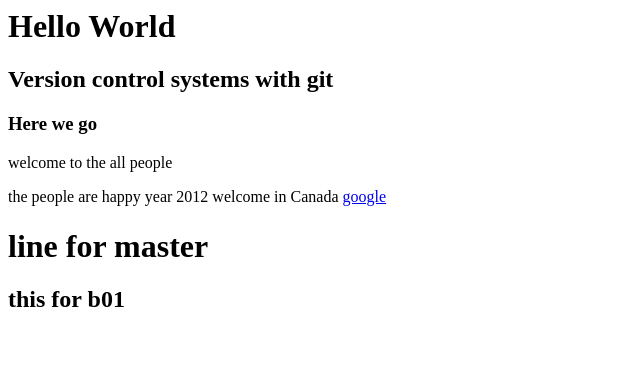
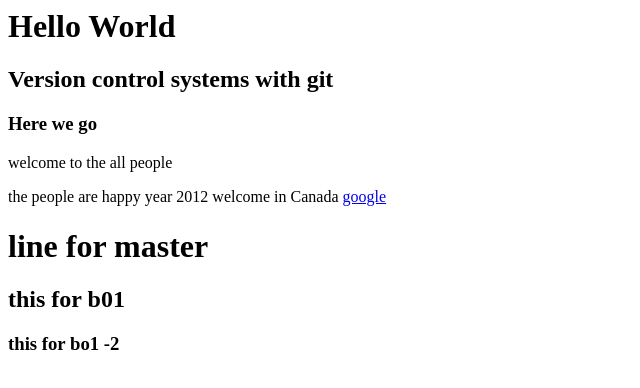
Before and after one commit to Amer-Al-Trabulsi/new.project, a plain HTML site: page page1.html in a window 1280 px wide. Shown: the whole page, without its empty margins (0-640 px from the left). Drawn offline with Linux system fonts and the light colour scheme.

Commit message:
ADD 2 Line in Bo1

```diff
--- a/page1.html
+++ b/page1.html
@@ -13,5 +13,6 @@
         <a href="www.google.com" > google </a>
         <h1> line for master </h1>
         <h2> this for b01 </h2>
+        <h3> this for bo1 -2</h3>
     </body>
 </html>
```
